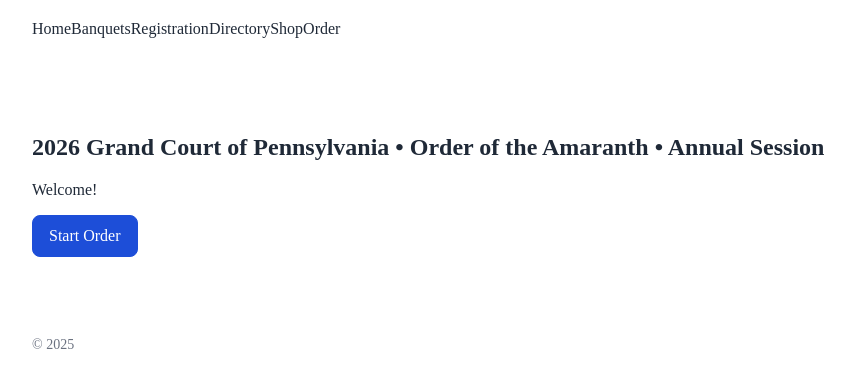
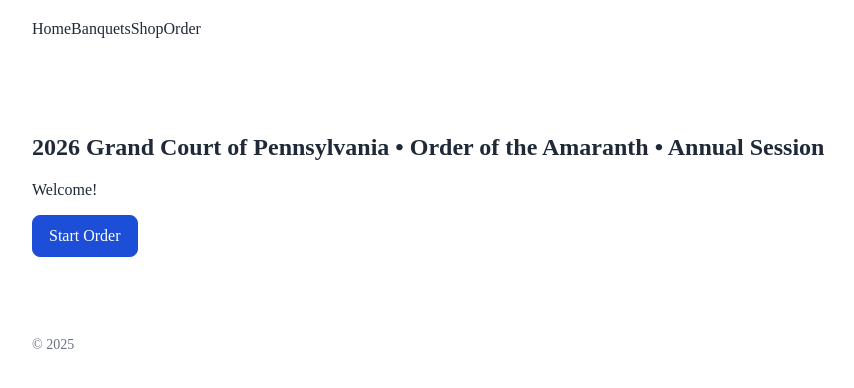
Before and after one commit to kfors-sketch/Amaranth, a website: page pa-2026/index.html in a window 1280 px wide. Shown: the whole page, without its empty margins (58-912 px from the left). Drawn offline with Linux system fonts and the light colour scheme.

Commit message:
removed links

```diff
--- a/pa-2026/index.html
+++ b/pa-2026/index.html
@@ -15,8 +15,6 @@
         <nav id="nav" class="nav" style="display: flex !important; flex-direction: row !important;">
             <a href="/pa-2026/">Home</a>
             <a href="/pa-2026/banquets.html">Banquets</a>
-            <a href="/pa-2026/registration.html">Registration</a>
-            <a href="/pa-2026/directory.html">Directory</a>
             <a href="/pa-2026/shop.html">Shop</a>
             <a href="/pa-2026/order.html">Order</a>
         </nav>
@@ -26,7 +24,6 @@
 
 <footer class="site-footer"><div class="container tiny">© 2025</div></footer>
 
-<script src="/assets/js/main.js" defer></script>
 <script src="/assets/js/render-multi.js" defer></script>
 </body>
 </html>
```
